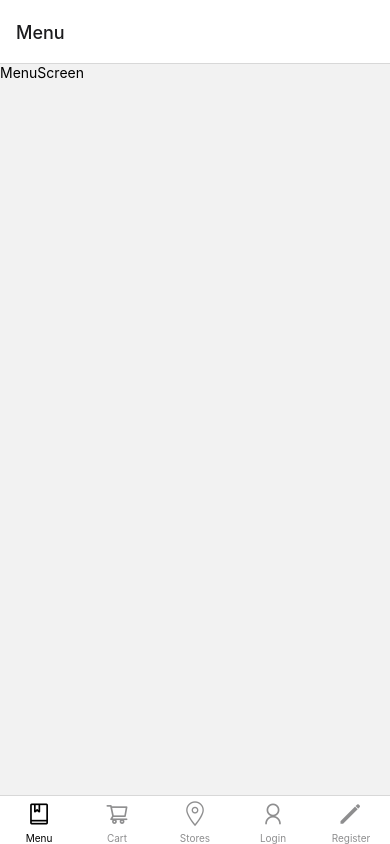
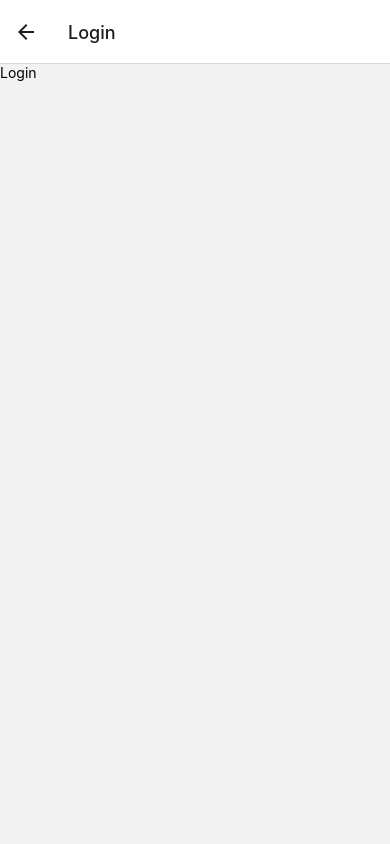
Before and after one commit to Jimmy-Nkgogo/my-pizza-app, a React Native app: screen /AuthStack in a window 390 px wide. Built offline with nearby package versions, Linux system fonts and the light colour scheme.

Commit message:
fixed the auth stack error

```diff
--- a/App.js
+++ b/App.js
@@ -1,9 +1,14 @@
 import { StatusBar } from "expo-status-bar";
 import { StyleSheet, Text, View } from "react-native";
 import AppNavigator from "./navigation/AppNavigator";
+import { NavigationContainer } from "@react-navigation/native";
 
 export default function App() {
-  return <AppNavigator />;
+  return (
+    <NavigationContainer>
+      <AppNavigator />
+    </NavigationContainer>
+  );
 }
 
 const styles = StyleSheet.create({
--- a/navigation/AppNavigator.js
+++ b/navigation/AppNavigator.js
@@ -1,6 +1,6 @@
 import { NavigationContainer } from "@react-navigation/native";
 import { createBottomTabNavigator } from "@react-navigation/bottom-tabs";
-import { createStackNavigator } from "@react-navigation/stack";
+import { createNativeStackNavigator } from "@react-navigation/native-stack";
 import SplashScreen from "../screens/SplashScreen";
 import MenuScreen from "../screens/MenuScreen";
 import CartScreen from "../screens/CartScreen";
@@ -13,11 +13,11 @@ import { Ionicons } from "@expo/vector-icons";
 import AuthStack from "./AuthStack";
 
 const Tab = createBottomTabNavigator();
-const Stack = createStackNavigator();
+const Stack = createNativeStackNavigator();
 
 const AppNavigator = () => {
   return (
-    <NavigationContainer>
+    <>
       <Stack.Navigator
         screenOptions={{
           headerShown: false,
@@ -31,9 +31,10 @@ const AppNavigator = () => {
           }}
         />
         <Stack.Screen name="AuthStack" component={AuthStack} />
+
         <Stack.Screen name="BottomTabs" component={BottomTabs} />
       </Stack.Navigator>
-    </NavigationContainer>
+    </>
   );
 };
 
@@ -95,6 +96,4 @@ const BottomTabs = () => {
   );
 };
 
-
-
 export default AppNavigator;
--- a/navigation/AuthStack.js
+++ b/navigation/AuthStack.js
@@ -1,14 +1,17 @@
 import { createStackNavigator } from "@react-navigation/stack";
+import { createNativeStackNavigator } from "@react-navigation/native-stack";
 import RegisterNav from "../screens/RegisterNav";
 import Login from "../screens/Login";
 
-const Stack = createStackNavigator();
+const Stack = createNativeStackNavigator();
 
 const AuthStack = () => {
-  <Stack.Navigator screenOptions={{}}>
-    <Stack.Screen name="RegisterNav" component={RegisterNav} />
-    <Stack.Screen name="Login" component={Login} />
-  </Stack.Navigator>;
+  return (
+    <Stack.Navigator screenOptions={{}}>
+      <Stack.Screen name="Login" component={Login} />
+      <Stack.Screen name="RegisterNav" component={RegisterNav} />
+    </Stack.Navigator>
+  );
 };
 
 export default AuthStack;
--- a/package.json
+++ b/package.json
@@ -13,6 +13,7 @@
     "@react-navigation/bottom-tabs": "^6.5.11",
     "@react-navigation/material-top-tabs": "^6.6.5",
     "@react-navigation/native": "^6.1.9",
+    "@react-navigation/native-stack": "^6.9.17",
     "@react-navigation/stack": "^6.3.20",
     "expo": "~49.0.15",
     "expo-status-bar": "~1.6.0",
--- a/screens/SplashScreen.js
+++ b/screens/SplashScreen.js
@@ -5,7 +5,7 @@ const SplashScreen = ({ navigation }) => {
   const image = require("../assets/romans-logo.jpeg");
 
   setTimeout(() => {
-    navigation.navigate("BottomTabs");
+    navigation.navigate("AuthStack");
   }, 3000);
   return (
     <View style={styles.container}>
```
Also changed, not shown: screens/Login.js (renamed from screens/Login.jsx), 1 other file (tests, documents, lock files or other folders).
